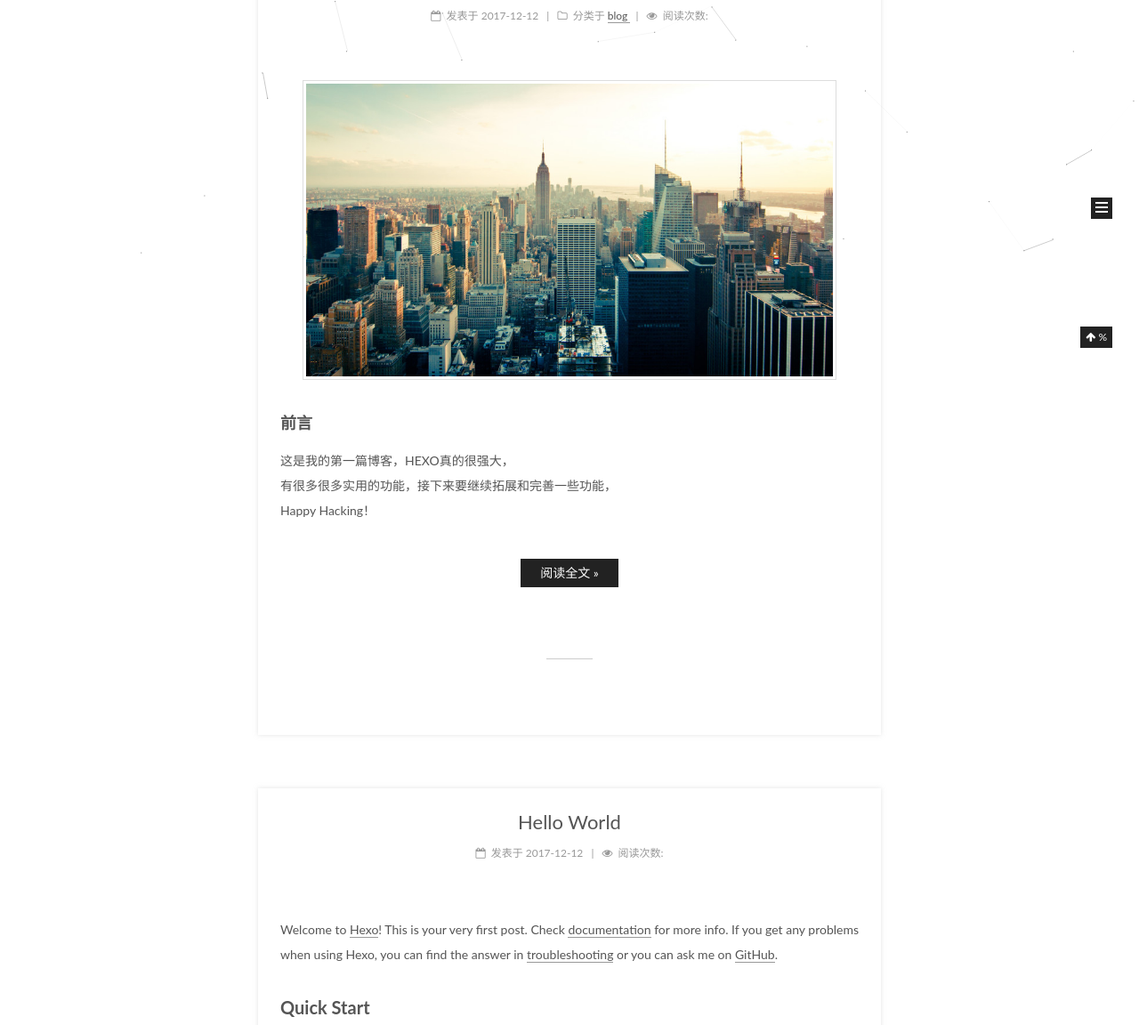
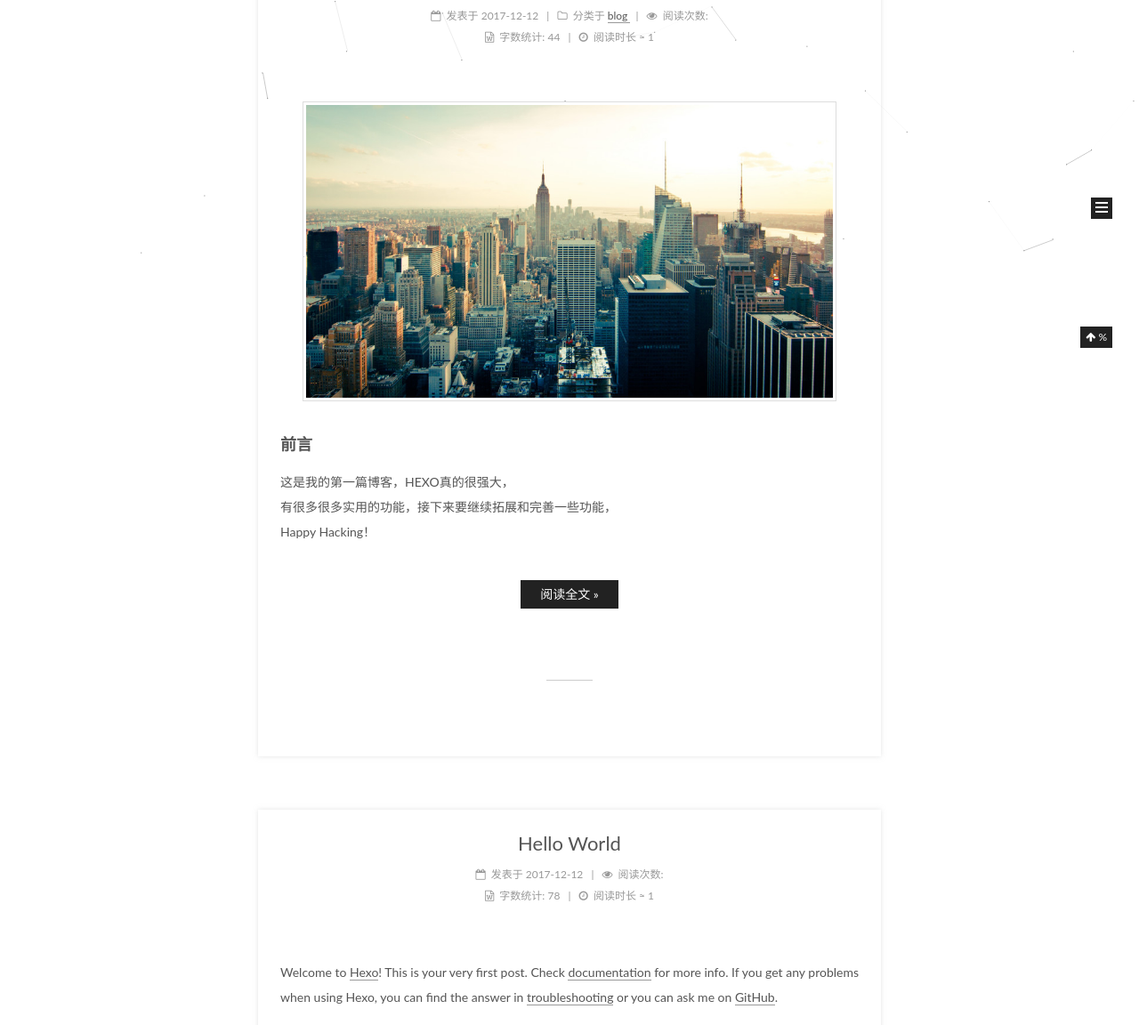
Before and after one commit to infun-soso/infun-soso.github.io, a plain HTML site: page index.html in a window 1280 px wide. Shown: the part 509-1661 px from the top of the page at 89% size. Drawn offline with Linux system fonts and the light colour scheme; some packages are replaced by stand-ins of ours; a script that the page names is missing.

Commit message:
Site updated: 2017-12-13 17:15:54

```diff
--- a/css/main.css
+++ b/css/main.css
@@ -1836,7 +1836,7 @@ pre .javascript .function {
   width: 4px;
   height: 4px;
   border-radius: 50%;
-  background: #78ffed;
+  background: #daffbd;
 }
 .links-of-blogroll {
   font-size: 13px;
--- a/index.html
+++ b/index.html
@@ -381,6 +381,37 @@
 
 
 
+            <div class="post-wordcount">
+
+
+                <span class="post-meta-item-icon">
+                  <i class="fa fa-file-word-o"></i>
+                </span>
+
+                  <span class="post-meta-item-text">字数统计&#58;</span>
+
+                <span title="字数统计">
+                  44
+                </span>
+
+
+
+                <span class="post-meta-divider">|</span>
+
+
+
+                <span class="post-meta-item-icon">
+                  <i class="fa fa-clock-o"></i>
+                </span>
+
+                  <span class="post-meta-item-text">阅读时长 &asymp;</span>
+
+                <span title="阅读时长">
+                  1
+                </span>
+
+            </div>
+
 
 
 
@@ -516,6 +547,37 @@
 
 
 
+
+            <div class="post-wordcount">
+
+
+                <span class="post-meta-item-icon">
+                  <i class="fa fa-file-word-o"></i>
+                </span>
+
+                  <span class="post-meta-item-text">字数统计&#58;</span>
+
+                <span title="字数统计">
+                  78
+                </span>
+
+
+
+                <span class="post-meta-divider">|</span>
+
+
+
+                <span class="post-meta-item-icon">
+                  <i class="fa fa-clock-o"></i>
+                </span>
+
+                  <span class="post-meta-item-text">阅读时长 &asymp;</span>
+
+                <span title="阅读时长">
+                  1
+                </span>
+
+            </div>
 
 
 
```
Also changed, not shown: 2017/12/12/hello-world/index.html (+31 -0 lines), 2017/12/12/my-first-post/index.html (+31 -0 lines).
